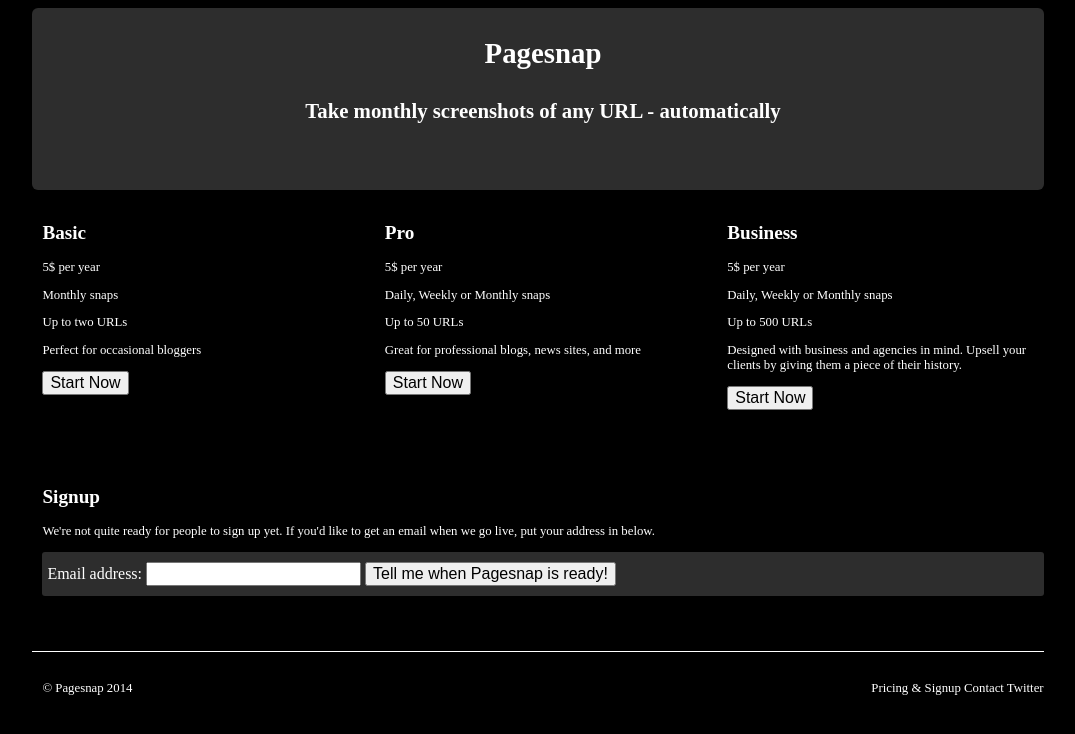
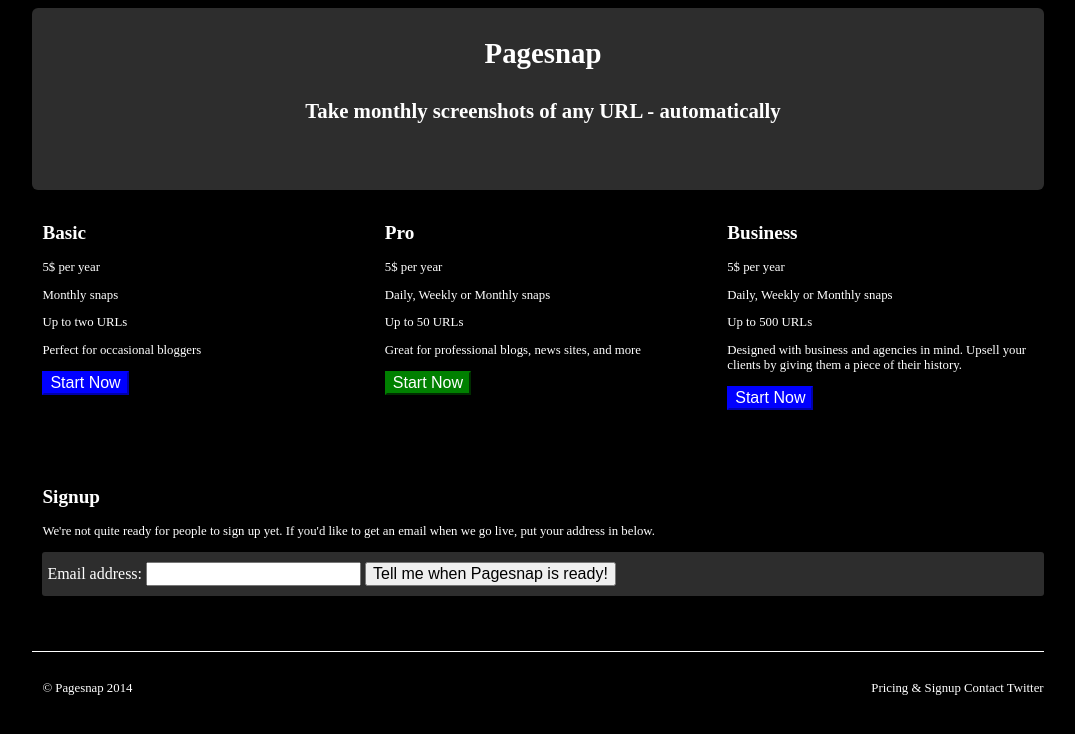
Before and after one commit to MaatheN/TPGrid, a plain HTML site: page index.html in a window 1280 px wide. Shown: the whole page, without its empty margins (102-1177 px from the left). Drawn offline with Linux system fonts and the light colour scheme.

Commit message:
Style des 3 boutons 'Start now'

```diff
--- a/additionnel.css
+++ b/additionnel.css
@@ -42,3 +42,15 @@ section:nth-child(6){
 .droite{
     text-align: right;
 }
+section button{
+    color: white;
+}
+section:nth-child(2) button, section:nth-child(4) button{
+    background-color: blue;
+    border-color: blue;
+}
+section:nth-child(3) button{
+    background-color: green;
+    border-color: green;
+
+}
```
